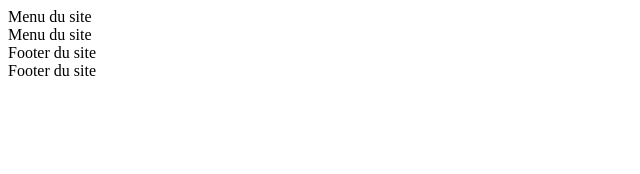
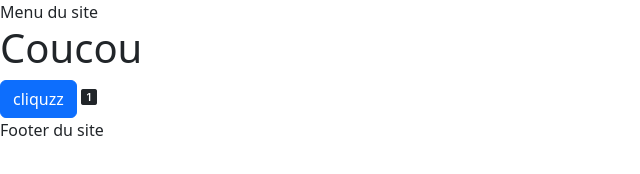
Before and after one commit to chloe2841/Zooarcadia, a website with bundled scripts: page index.html in a window 1280 px wide. Shown: the whole page, without its empty margins (0-640 px from the left). Built offline with nearby package versions, Linux system fonts and the light colour scheme; files whose address does not match are found by name.

Commit message:
Ajout de Bootstrap et Bootstrap icons

```diff
--- a/index.html
+++ b/index.html
@@ -4,6 +4,8 @@
     <meta charset="UTF-8">
     <meta http-equiv="X-UA-Compatible" content="IE=edge">
     <meta name="viewport" content="width=device-width, initial-scale=1.0">
+    <link href="node_modules/bootstrap/dist/css/bootstrap.min.css" rel="stylesheet">
+    <link href="node_modules/bootstrap-icons/font/bootstrap-icons.min.css" rel="stylesheet">
     <title>Zoo Arcadia</title>
 </head>
 <body>
--- /dev/null
+++ b/package.json
@@ -0,0 +1,6 @@
+{
+  "dependencies": {
+    "bootstrap": "^5.3.3",
+    "bootstrap-icons": "^1.11.3"
+  }
+}
--- /dev/null
+++ b/pages/home.html
@@ -0,0 +1,3 @@
+<h1>Coucou</h1>
+<a class="btn btn-primary" href="#">cliquzz</a>
+<i class="bi bi-1-square-fill"></i>
```
Also changed, not shown: 2 other files.
